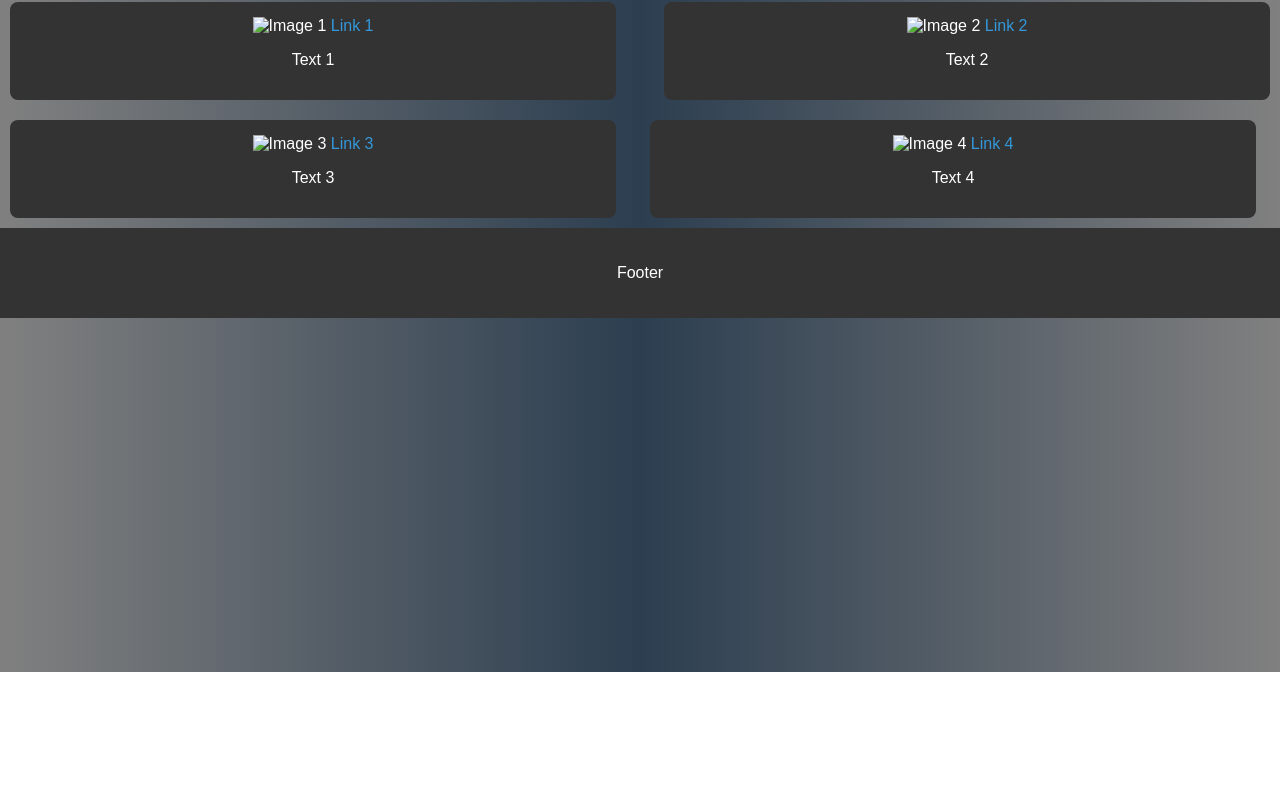
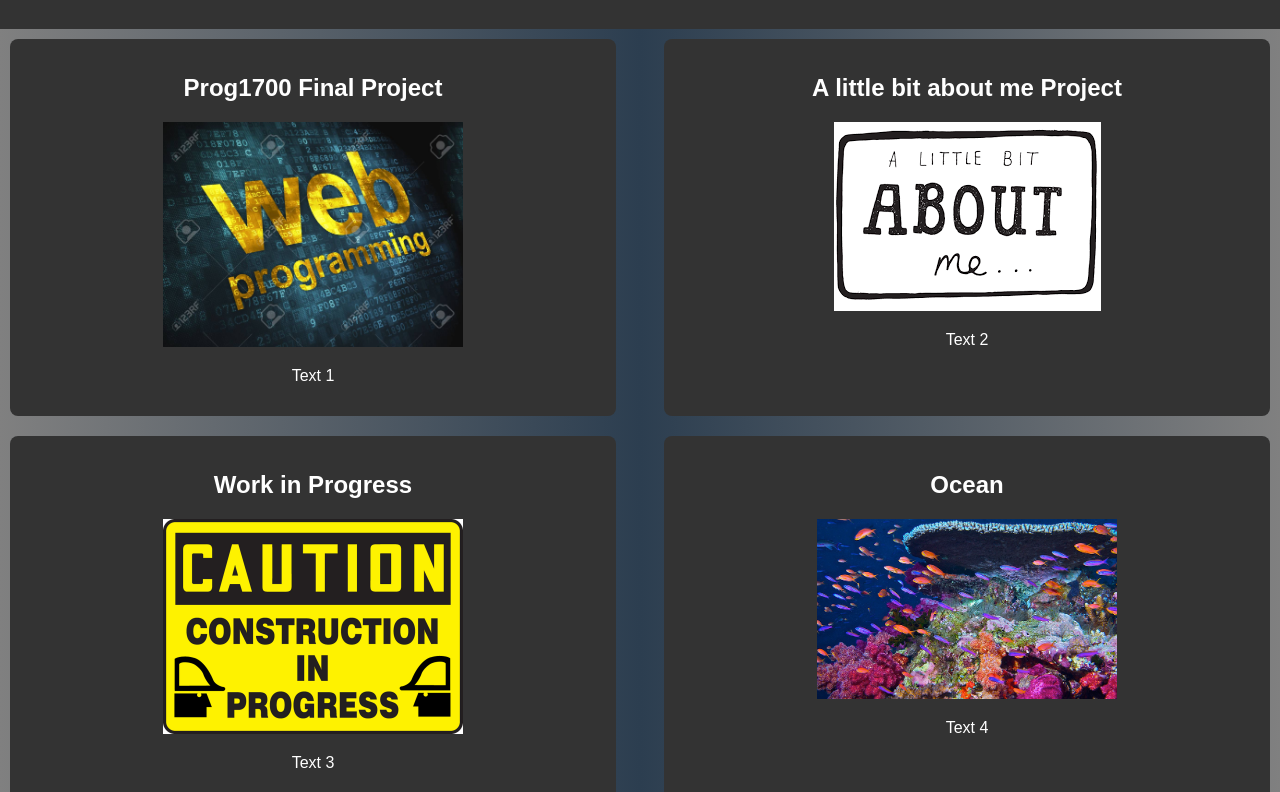
Before and after one commit to KyleJ16Stevens/FinalASSIGNMENT, a plain HTML site: page index.html in a window 1280 px wide. Shown: the part 128-920 px from the top of the page. Before the commit the page ends 800 px from the top, so only its background shows below. Drawn offline with Linux system fonts and the light colour scheme.

Commit message:
some more changes

```diff
--- a/index.html
+++ b/index.html
@@ -9,31 +9,39 @@
 <body>
 
   <header>
-    <h1>Header</h1>
+    <h1>Final Project WebD1000<br>Kyle Stevens</h1>
   </header>
 
   <div class="container">
-    <div class="box">
-      <img src="your-image-url.jpg" alt="Image 1">
-      <a href="https://example.com" target="_blank">Link 1</a>
+    <div class="box1">
+        <h2>Prog1700 Final Project</h2>
+        <a href="https://example.com" target="_blank">
+      <img id="img" src="Images/webProg.jpg" alt="Image 1">
+      </a>
       <p>Text 1</p>
     </div>
 
-    <div class="box">
-      <img src="your-image-url.jpg" alt="Image 2">
-      <a href="https://example.com" target="_blank">Link 2</a>
-      <p>Text 2</p>
+    <div class="box2">
+        <h2>A little bit about me Project</h2>
+        <a href="https://example.com" target="_blank">
+        <img id="img" src="Images/aboutMe.png" alt="Image 2">
+        </a>
+        <p>Text 2</p>
     </div>
 
-    <div class="box">
-      <img src="your-image-url.jpg" alt="Image 3">
-      <a href="https://example.com" target="_blank">Link 3</a>
+    <div class="box3">
+        <h2>Work in Progress</h2>
+        <a href="https://example.com" target="_blank">
+      <img id="img" src="Images/Const.jpg" alt="Image 3">
+      </a>
       <p>Text 3</p>
     </div>
 
     <div class="box center-box">
-      <img src="your-image-url.jpg" alt="Image 4">
-      <a href="https://example.com" target="_blank">Link 4</a>
+        <h2>Ocean</h2>
+        <a href="https://theoceancleanup.com/" target="_blank">
+      <img id="img" src="Images/Ocean.jpeg" alt="Image 4">
+      </a>
       <p>Text 4</p>
     </div>
   </div>
--- a/styles.css
+++ b/styles.css
@@ -11,7 +11,35 @@ body {
     justify-content: space-between;
   }
 
-  .box {
+  .box1 {
+    width: 45%;
+    margin: 10px;
+    padding: 15px;
+    background: #333;
+    border-radius: 8px;
+    text-align: center;
+  }
+  #img{
+    max-width: 300px;
+    height: auto;
+  }
+  .box2 {
+    width: 45%;
+    margin: 10px;
+    padding: 15px;
+    background: #333;
+    border-radius: 8px;
+    text-align: center;
+  }
+  .box3 {
+    width: 45%;
+    margin: 10px;
+    padding: 15px;
+    background: #333;
+    border-radius: 8px;
+    text-align: center;
+  }
+  .center-box {
     width: 45%;
     margin: 10px;
     padding: 15px;
@@ -20,11 +48,7 @@ body {
     text-align: center;
   }
 
-  .center-box {
-    margin: 10px auto;
-  }
-
-  header, footer {
+  header {
     padding: 20px;
     text-align: center;
     background: #333;
@@ -38,3 +62,9 @@ body {
   a:hover {
     text-decoration: underline;
   }
+  footer {
+    padding: 20px;
+    text-align: center;
+    background: #333;
+
+  }
```
Also changed, not shown: Images/Const.jpg (added), Images/Ocean.jpeg (added), Images/aboutMe.png (added), Images/webProg.jpg (added).
